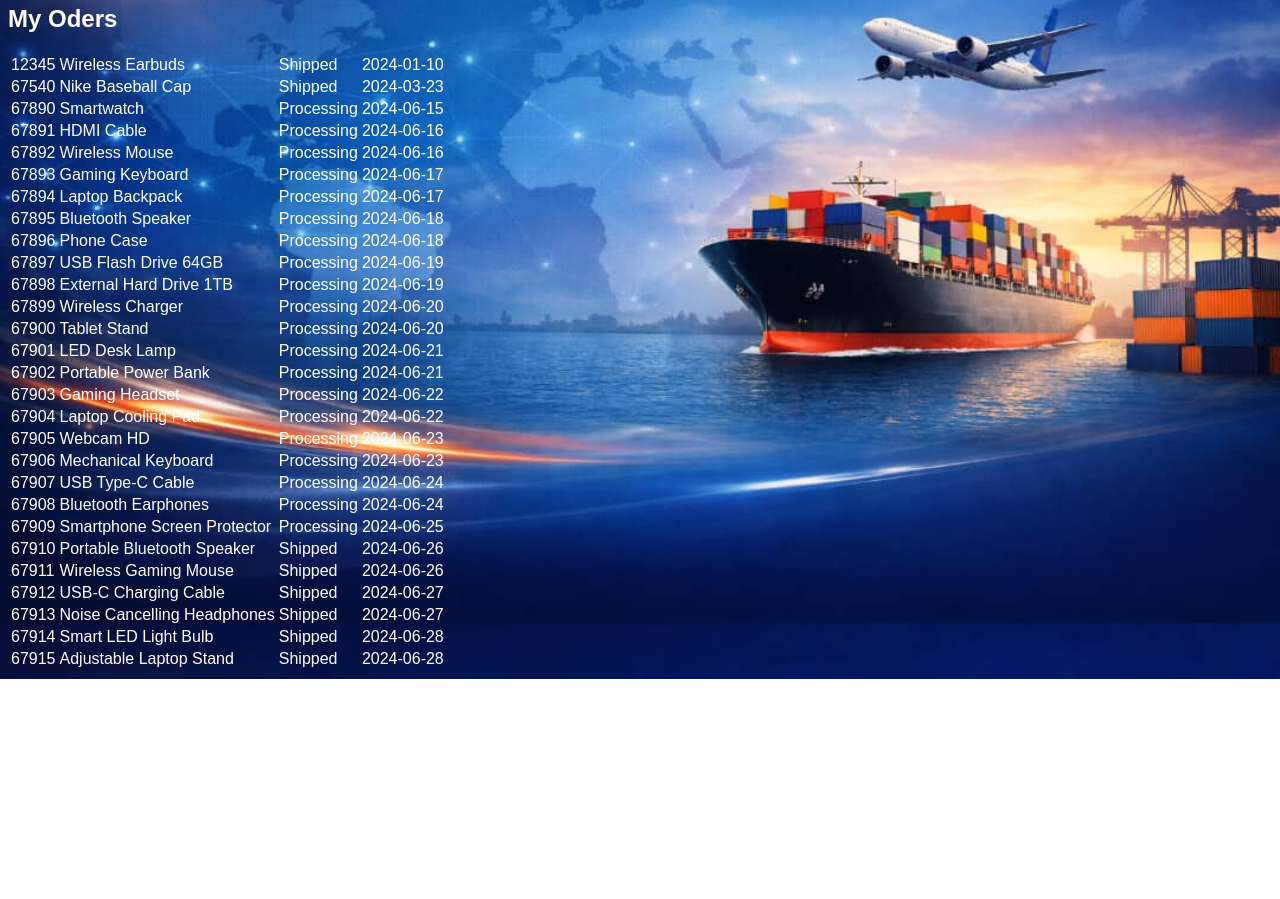
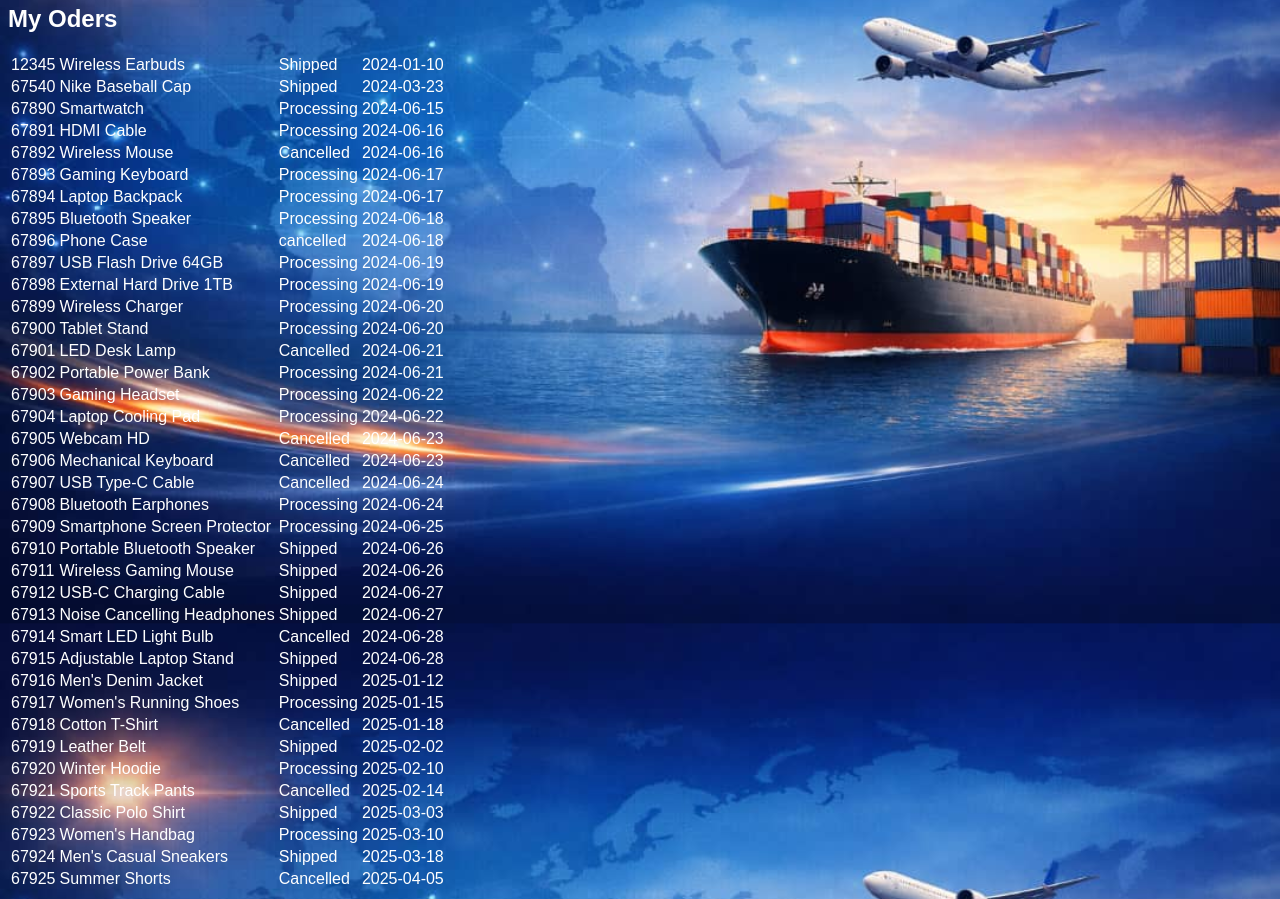
Before and after one commit to cse25-222/CramLink-imports, a plain HTML site: page oderhistory.html in a window 1280 px wide. Shown: the part 230-1129 px from the top of the page. Before the commit the page ends 909 px from the top, so only its background shows below. Drawn offline with Linux system fonts and the light colour scheme.

Commit message:
Update oderhistory.html

```diff
--- a/oderhistory.html
+++ b/oderhistory.html
@@ -63,7 +63,7 @@
 <tr>
 <td>67892</td>
 <td>Wireless Mouse</td>
-<td>Processing</td>
+<td>Cancelled</td>
 <td>2024-06-16</td>
 </tr>
 
@@ -91,7 +91,7 @@
 <tr>
 <td>67896</td>
 <td>Phone Case</td>
-<td>Processing</td>
+<td>cancelled</td>
 <td>2024-06-18</td>
 </tr>
 
@@ -126,7 +126,7 @@
 <tr>
 <td>67901</td>
 <td>LED Desk Lamp</td>
-<td>Processing</td>
+<td>Cancelled</td>
 <td>2024-06-21</td>
 </tr>
 
@@ -154,21 +154,21 @@
 <tr>
 <td>67905</td>
 <td>Webcam HD</td>
-<td>Processing</td>
+<td>Cancelled</td>
 <td>2024-06-23</td>
 </tr>
 
 <tr>
 <td>67906</td>
 <td>Mechanical Keyboard</td>
-<td>Processing</td>
+<td>Cancelled</td>
 <td>2024-06-23</td>
 </tr>
 
 <tr>
 <td>67907</td>
 <td>USB Type-C Cable</td>
-<td>Processing</td>
+<td>Cancelled</td>
 <td>2024-06-24</td>
 </tr>
 
@@ -216,7 +216,7 @@
 <tr>
 <td>67914</td>
 <td>Smart LED Light Bulb</td>
-<td>Shipped</td>
+<td>Cancelled</td>
 <td>2024-06-28</td>
 </tr>
 
@@ -226,6 +226,75 @@
 <td>Shipped</td>
 <td>2024-06-28</td>
 </tr>
+<tr>
+<td>67916</td>
+<td>Men's Denim Jacket</td>
+<td>Shipped</td>
+<td>2025-01-12</td>
+</tr>
+
+<tr>
+<td>67917</td>
+<td>Women's Running Shoes</td>
+<td>Processing</td>
+<td>2025-01-15</td>
+</tr>
+
+<tr>
+<td>67918</td>
+<td>Cotton T-Shirt</td>
+<td>Cancelled</td>
+<td>2025-01-18</td>
+</tr>
+
+<tr>
+<td>67919</td>
+<td>Leather Belt</td>
+<td>Shipped</td>
+<td>2025-02-02</td>
+</tr>
+
+<tr>
+<td>67920</td>
+<td>Winter Hoodie</td>
+<td>Processing</td>
+<td>2025-02-10</td>
+</tr>
+
+<tr>
+<td>67921</td>
+<td>Sports Track Pants</td>
+<td>Cancelled</td>
+<td>2025-02-14</td>
+</tr>
+
+<tr>
+<td>67922</td>
+<td>Classic Polo Shirt</td>
+<td>Shipped</td>
+<td>2025-03-03</td>
+</tr>
+
+<tr>
+<td>67923</td>
+<td>Women's Handbag</td>
+<td>Processing</td>
+<td>2025-03-10</td>
+</tr>
+
+<tr>
+<td>67924</td>
+<td>Men's Casual Sneakers</td>
+<td>Shipped</td>
+<td>2025-03-18</td>
+</tr>
+
+<tr>
+<td>67925</td>
+<td>Summer Shorts</td>
+<td>Cancelled</td>
+<td>2025-04-05</td>
+</tr>
         </table>
 
 </main>
```
